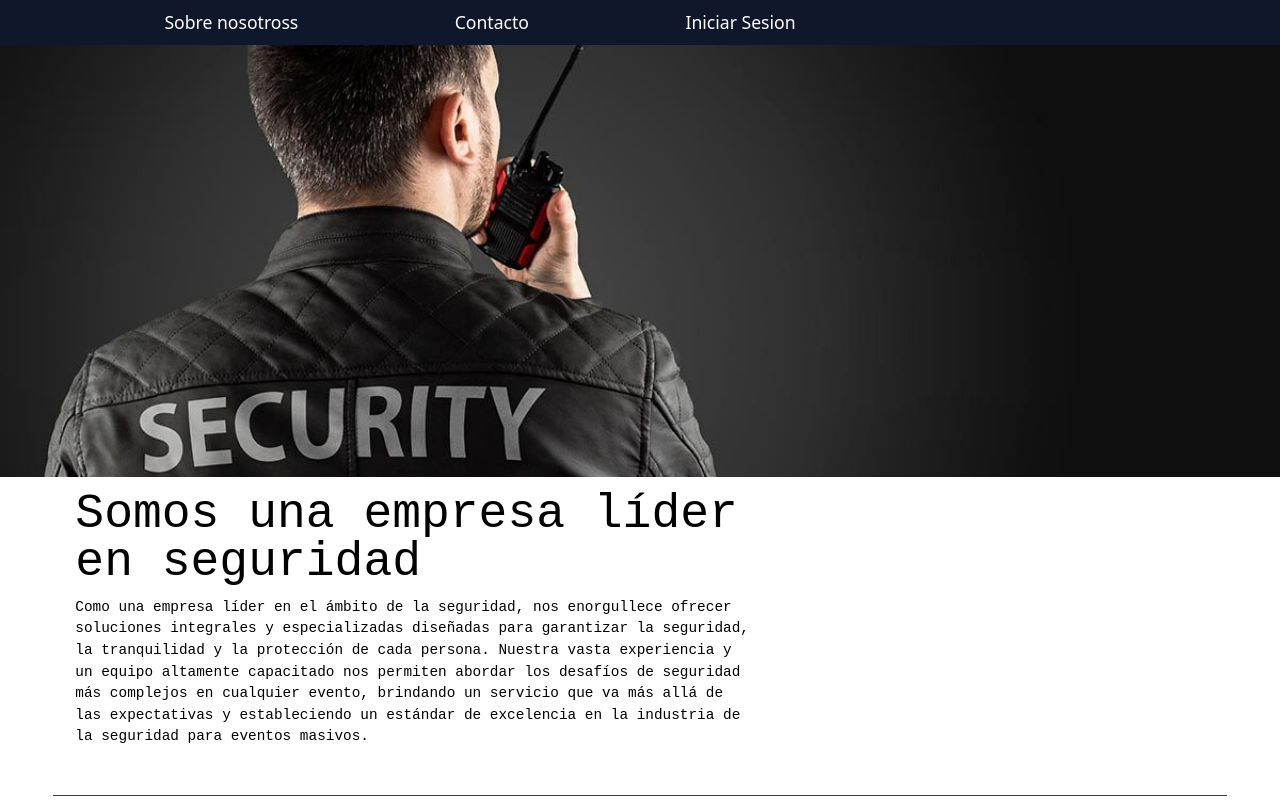
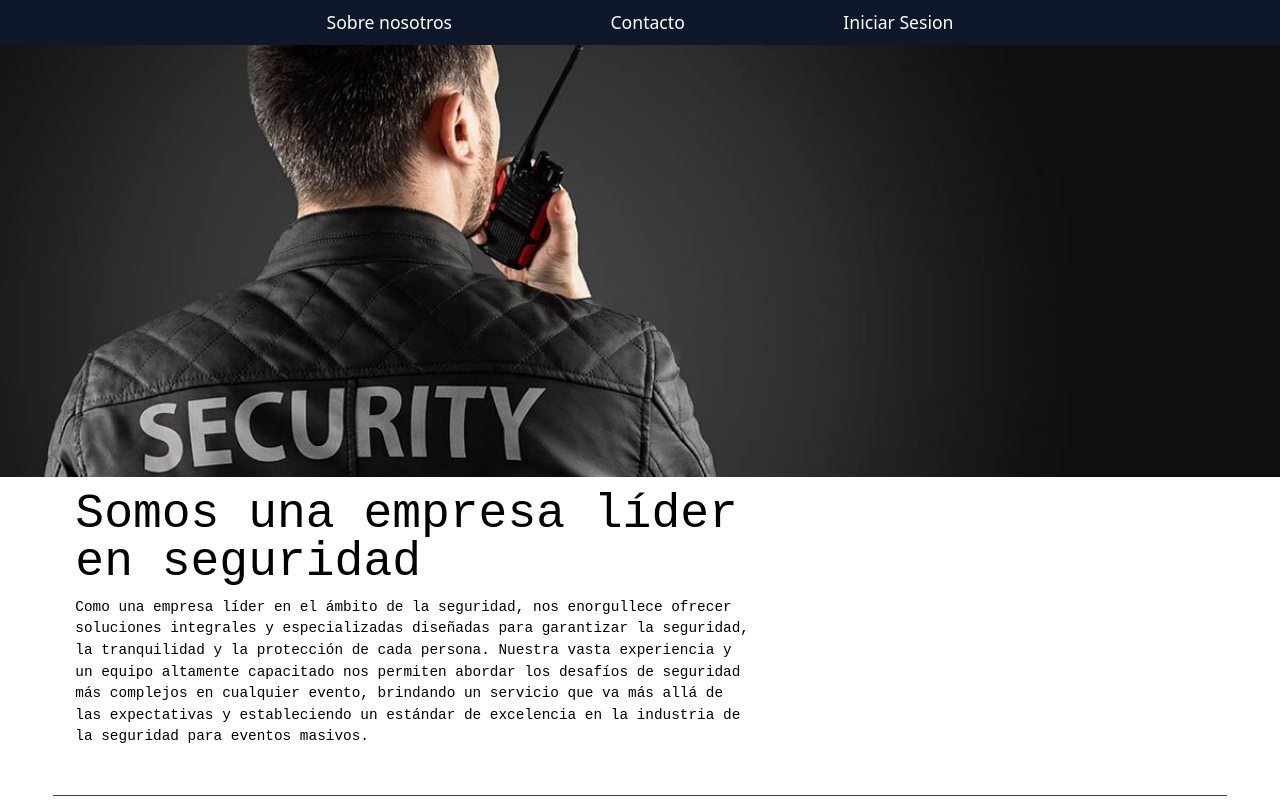
Before and after one commit to LucasGonzalezSwd/securityAgency, a React (Vite) app: page / in a window 1280 px wide. Shown: the top 800 px of the page. Built offline with nearby package versions, Linux system fonts and the light colour scheme; no server answers.

Commit message:
responsive home

```diff
--- a/src/components/Navbar.jsx
+++ b/src/components/Navbar.jsx
@@ -17,7 +17,7 @@ export const NavBar = () => {
   return (
     <div className="flex w-3/4 max-[950px]:w-full max-[950px]:gap-[1.8rem] items-center  text-white justify-evenly p-[0.5rem] ">
 
-        <div className="hover:cursor-pointer  text-[1.1rem]"><button onClick={() => scrollToSection("sobre")} >Sobre nosotross</button></div>
+        <div className="hover:cursor-pointer  text-[1.1rem]"><button onClick={() => scrollToSection("sobre")} >Sobre nosotros</button></div>
         <div className="hover:cursor-pointer text-[1.1rem]"><button onClick={() => scrollToSection("contacto")}>Contacto</button></div>
         <div className="hover:cursor-pointer text-[1.1rem]">
           <Link to="/login"><button>Iniciar Sesion</button></Link>
--- a/src/components/views/Home.jsx
+++ b/src/components/views/Home.jsx
@@ -49,7 +49,8 @@ export const Home = () => {
         <div className='w-full flex  max-[850px]:h-[3.5rem] max-[460px]:h-[3.88rem] bg-slate-900 h-[2.8rem]'>  {isMobile ? (
             <MobileNavBar scrollToSection={scrollToSection} />
           ) : (
-            <NavBar scrollToSection={scrollToSection} />
+          <div className='flex w-full justify-center items-center'>
+            <NavBar scrollToSection={scrollToSection} /></div>
           )}</div>
        </div>
 
--- a/src/index.css
+++ b/src/index.css
@@ -21,6 +21,11 @@ p,h2, h1, ul, li {
   font-size:small;
 }
 
+
+
+
+
+
 .square::before {
   content: "\25A0"; /* Unicode para un cuadrado negro */
   font-size: 2rem;
```
Also changed, not shown: src/components/views/MobileNavBar.jsx (+7 -4 lines).
